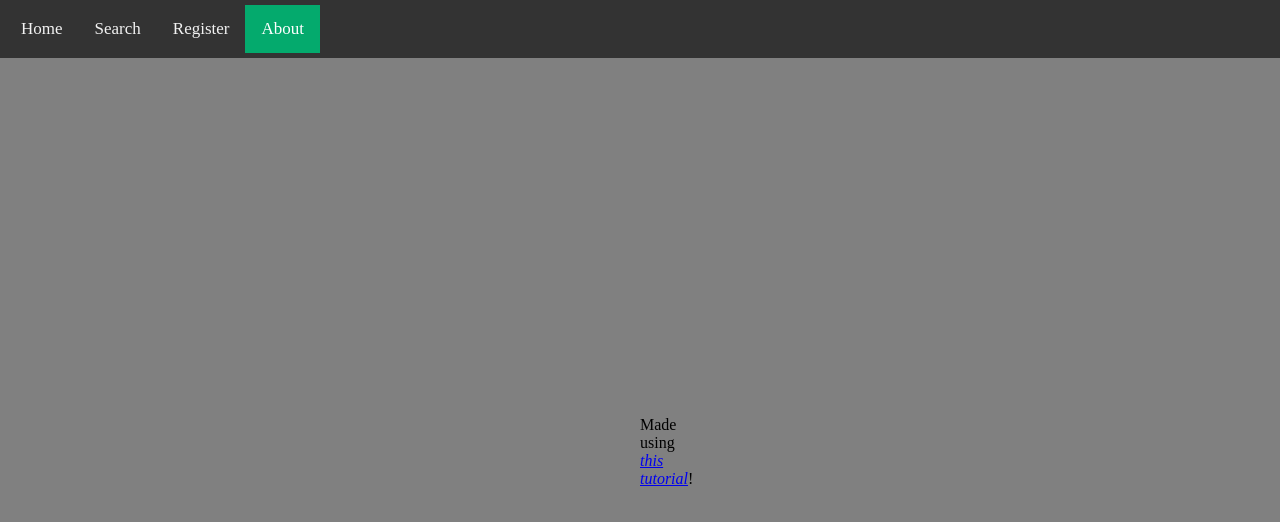
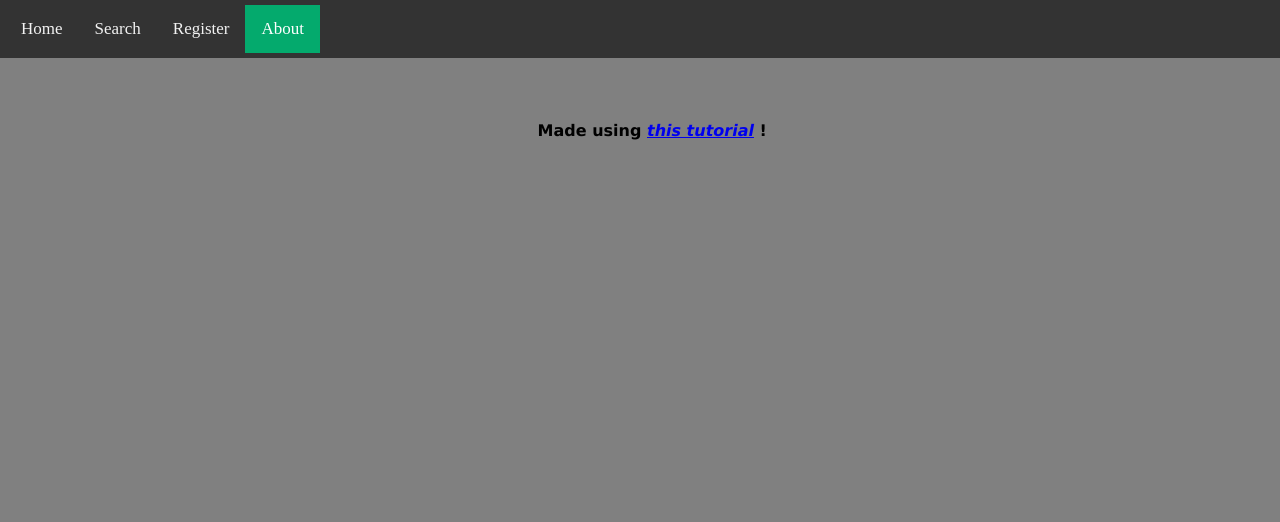
Before and after one commit to kelemii/FS-Gymapp, a website: page client/about.html in a window 1280 px wide. Drawn offline with Linux system fonts and the light colour scheme.

Commit message:
minor change to about page

```diff
--- a/client/about.html
+++ b/client/about.html
@@ -14,6 +14,6 @@
         <a type="submit" class="reg" href="./registrationPage.html">Register</a>
         <a type="submit" class="active" href="./about.html">About</a>
       </div>
-      <p id="troll">Made using <a href="https://www.youtube.com/watch?v=dQw4w9WgXcQ" target="blank"><em>this tutorial</em></a>!</p>
+      <h4 id="troll">Made using <a href="https://www.youtube.com/watch?v=dQw4w9WgXcQ" target="blank"><em>this tutorial</em></a> !</h4>
 </body>
 </html>
--- a/client/style.css
+++ b/client/style.css
@@ -27,11 +27,11 @@ table, th, td {
   justify-content: space-evenly;
 }
 #troll {
+  font-family: 'Lucida Sans', 'Lucida Sans Regular', 'Lucida Grande', 'Lucida Sans Unicode', Geneva, Verdana, sans-serif;
   position: absolute;
-  top: 50%;
-  left: 50%;
-  right: 50%;
-  bottom: 50%;
+  top: 100px;
+  left: 42%;
+  right: 37%;
 }
 
 
--- a/server.js
+++ b/server.js
@@ -13,9 +13,9 @@ const app = express();
 
 const port = process.env.PORT || 3000;
 const pool = new pg.Pool({
-  // database: "gymbros",
-    connectionString: DATABASE_URL,
-    ssl: NODE_ENV === "production" ? {rejectUnauthorized: false } : false,
+  database: "gymbros",
+    // connectionString: DATABASE_URL,
+    // ssl: NODE_ENV === "production" ? {rejectUnauthorized: false } : false,
 });
 
 app.use(morgan("combined"));
```
